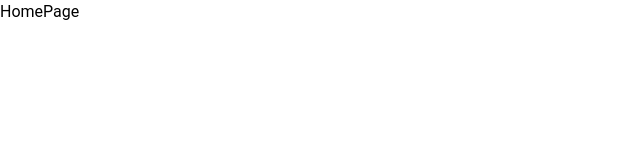
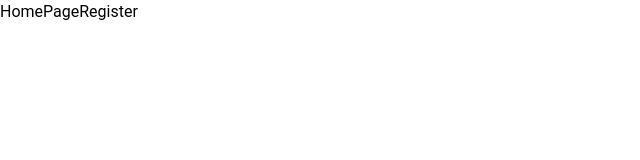
Before and after one commit to ximenaellis/s16-01-ft-csharp-react, a React (Vite) app in the folder frontend/: page /home in a window 1280 px wide. Shown: the top 160 px of the page, without its empty margins (0-640 px from the left). Built offline with nearby package versions, Linux system fonts and the light colour scheme.

Commit message:
Update HomePage.tsx

```diff
--- a/frontend/src/pages/HomePage.tsx
+++ b/frontend/src/pages/HomePage.tsx
@@ -1,5 +1,7 @@
+import { Link } from "react-router-dom";
+
 export default function HomePage() {
   return (
-    <div>HomePage</div>
+    <div>HomePage<Link to="/register">Register</Link></div>
   )
 }
```
